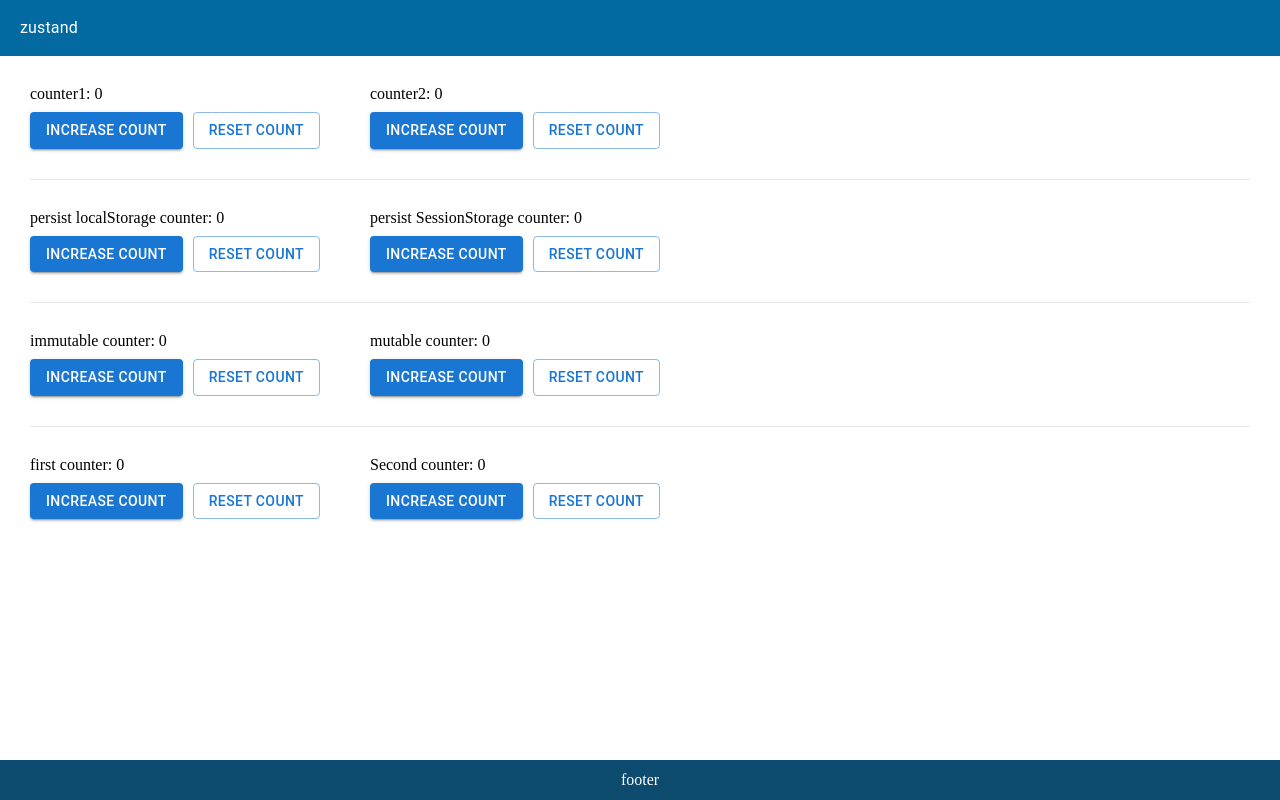
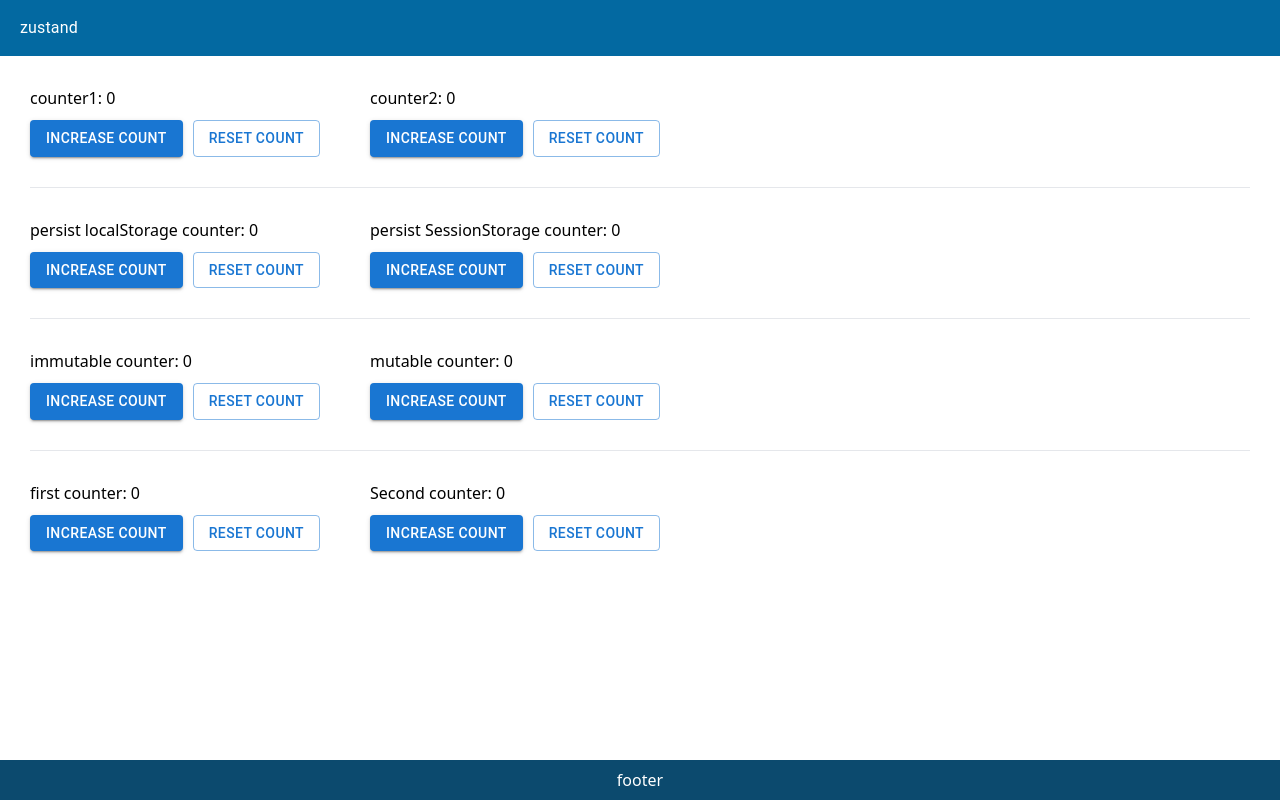
Before and after one commit to calm1205/vite-sandbox, a React (Vite) app: page / in a window 1280 px wide. Built offline with nearby package versions, Linux system fonts and the light colour scheme.

Commit message:
uninstall styled-reset

```diff
--- a/package.json
+++ b/package.json
@@ -33,7 +33,6 @@
     "eslint-plugin-react": "^7.32.2",
     "prettier": "^2.8.7",
     "react-router-dom": "^6.9.0",
-    "styled-reset": "^4.4.5",
     "tailwindcss": "^3.3.1",
     "typescript": "^4.9.5",
     "vite": "^4.2.0"
--- a/src/main.tsx
+++ b/src/main.tsx
@@ -1,18 +1,11 @@
 import React from "react"
 import ReactDOM from "react-dom/client"
-import { createGlobalStyle } from "styled-components"
-import reset from "styled-reset"
 import { BrowserRouter } from "react-router-dom"
 import Router from "./Router"
-
-const GlobalStyle = createGlobalStyle`
-  ${reset}
-`
 
 ReactDOM.createRoot(document.getElementById("root") as HTMLElement).render(
   <React.StrictMode>
     <BrowserRouter>
-      <GlobalStyle />
       <Router />
     </BrowserRouter>
   </React.StrictMode>
```
Also changed, not shown: 1 other file (tests, documents, lock files or other folders).
